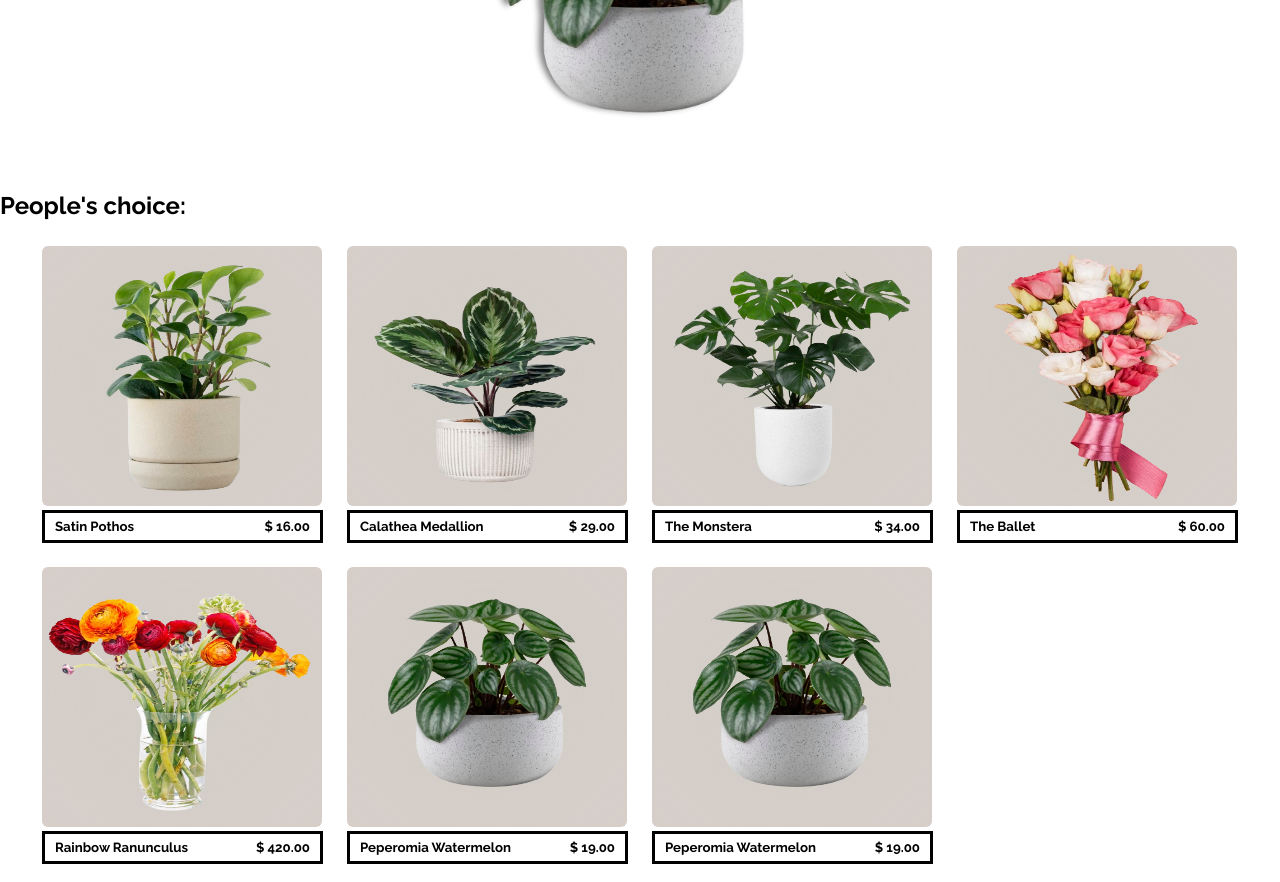
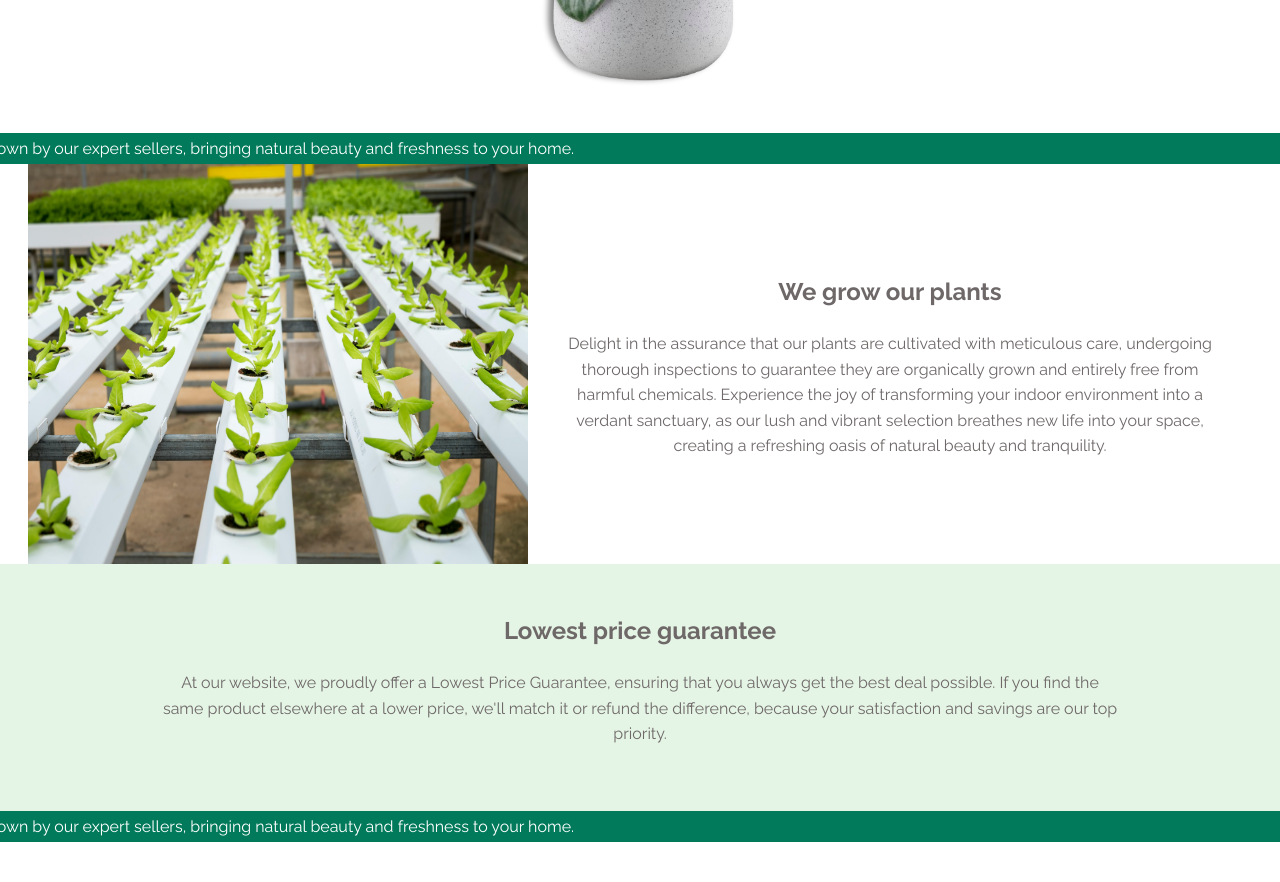
Before and after one commit to manisaparajuli/florist, a React (Create React App) app: page /home in a window 1280 px wide. Shown: the part 460-1342 px from the top of the page. After the commit the page ends 1302 px from the top, so only its background shows below. Built offline with nearby package versions, Linux system fonts and the light colour scheme.

Commit message:
product card created

```diff
--- a/src/Components/Hero/Hero.css
+++ b/src/Components/Hero/Hero.css
@@ -42,19 +42,81 @@ h1{
   justify-content: space-evenly;
 }
 
-.first-image{
-  height: 290px;
-  weight: 290px;
-  filter: drop-shadow(-5px -1px 3px grey);
-}
+
 .second-image{
-  /* padding-top: 40px; */
-  height: 380px;
+  height: 342px;
   weight: 380px;
   filter: drop-shadow(-5px -1px 3px grey);
 }
-.third-image{
-  height: 260px;
-  weight: 260px;
-  filter: drop-shadow(-5px -1px 3px grey);
+
+.scroll-container {
+  background-color: #007a5a;
+  overflow: hidden;
+  padding: 6px;
 }
+
+.scroll-text {
+  text-align: right;
+  color : white;
+  /* animation properties */
+  -moz-transform: translateX(-100%);
+  -webkit-transform: translateX(-100%);
+  transform: translateX(-100%);
+  -moz-animation: my-animation 15s linear infinite;
+  -webkit-animation: my-animation 15s linear infinite;
+  animation: my-animation 25s linear infinite;
+}
+
+/* for Firefox */
+@-moz-keyframes my-animation {
+  from { -moz-transform: translateX(-100%); }
+  to { -moz-transform: translateX(100%); }
+}
+
+/* for Chrome */
+@-webkit-keyframes my-animation {
+  from { -webkit-transform: translateX(-100%); }
+  to { -webkit-transform: translateX(100%); }
+}
+
+@keyframes my-animation {
+  from {
+    -moz-transform: translateX(-100%);
+    -webkit-transform: translateX(-100%);
+    transform: translateX(-100%);
+  }
+  to {
+    -moz-transform: translateX(100%);
+    -webkit-transform: translateX(100%);
+    transform: translateX(100%);
+  }
+}
+
+.indoorplant{
+  height: 400px;
+  width: 500px;
+}
+.indoorplant-section{
+  line-height: 1.6;
+  color: #6e6868;
+  margin: 0px 28px;
+  display: flex;
+  justify-content: space-between;
+  align-items: center;
+}
+.description{
+  padding: 24px;
+  text-align: center;
+}
+
+.low-price-section{
+  line-height: 1.6;
+  color: #6e6868;
+  margin: 0px 0px;
+  text-align: center;
+  background:  #0299031a;
+  padding: 48px 162px;
+}
+.low-price-section h2{
+  margin-top: 0px;
+}
--- a/src/Components/Hero/Hero.js
+++ b/src/Components/Hero/Hero.js
@@ -1,7 +1,8 @@
 import React from 'react'
 import './Hero.css'
 import image2 from '../Assests/Peperomia.png'
-import Items from '../items/Items'
+import indoorplant from "../Assests/indoorPlant.jpg"
+
 
 const Hero = () => {
   return (
@@ -13,8 +14,24 @@ const Hero = () => {
       <div className='image-container'>
         <img src={image2} alt="plant image" className='second-image'/>
       </div>
-      <h2> People's choice:</h2>
-      <Items/>
+      <div className='scroll-container'>
+        <div className='scroll-text'>Elevate your indoor space with lush, organic plants meticulously grown by our expert sellers, bringing natural beauty and freshness to your home.</div>
+      </div>
+      <div className='indoorplant-section'>
+        <img src={indoorplant} alt="indoor plant plantations" className='indoorplant'/>
+        <div className='description'>
+          <h2>We grow our plants</h2>
+          <p>Delight in the assurance that our plants are cultivated with meticulous care, undergoing thorough inspections to guarantee they are organically grown and entirely free from harmful chemicals. Experience the joy of transforming your indoor environment into a verdant sanctuary, as our lush and vibrant selection breathes new life into your space, creating a refreshing oasis of natural beauty and tranquility.</p>
+        </div>
+      </div>
+      <div className='low-price-section'>
+        <h2>Lowest price guarantee</h2>
+        <p>At our website, we proudly offer a Lowest Price Guarantee, ensuring that you always get the best deal possible. If you find the same product elsewhere at a lower price, we'll match it or refund the difference, because your satisfaction and savings are our top priority.</p>
+      </div>
+      <div className='scroll-container'>
+        <div className='scroll-text'>Elevate your indoor space with lush, organic plants meticulously grown by our expert sellers, bringing natural beauty and freshness to your home.</div>
+      </div>
+
     </>
   )
 }
--- a/src/data/items.js
+++ b/src/data/items.js
@@ -5,6 +5,7 @@ import catathea from "../Components/Assests/calathea.png"
 import monstera from "../Components/Assests/monstera.png"
 import ballet from "../Components/Assests/ballet.png"
 import ranunculus from "../Components/Assests/ranunculus.png"
+import colorful from "../Components/Assests/colorful.png"
 export  const data = [
   {
     id: 1,
@@ -53,15 +54,15 @@ export  const data = [
     price : 19,
     description : "Meet the Peperomia Watermelon, a delightful addition to your plant collection. Its vibrant green leaves, adorned with striking watermelon-like patterns, bring a playful charm to any space. Compact and easy to care for, this petite plant thrives in bright, indirect light, making it perfect for desks, shelves, or windowsills. With its unique foliage and low-maintenance nature, the Peperomia Watermelon is sure to be a conversation starter and a cherished accent in your home or office.",
     quantity : 7,
-    image: peperomia,
+    image: peperomia
   },
   {
     id: 2,
-    name : "Peperomia Watermelon",
+    name : "Colourful pot",
     price : 19,
     description : "Meet the Peperomia Watermelon, a delightful addition to your plant collection. Its vibrant green leaves, adorned with striking watermelon-like patterns, bring a playful charm to any space. Compact and easy to care for, this petite plant thrives in bright, indirect light, making it perfect for desks, shelves, or windowsills. With its unique foliage and low-maintenance nature, the Peperomia Watermelon is sure to be a conversation starter and a cherished accent in your home or office.",
     quantity : 7,
-    image: peperomia,
+    image: colorful
   }
 
 ]
```
Also changed, not shown: src/Components/Assests/colorful.png (added), src/Components/Assests/indoorPlant.jpg (added).
